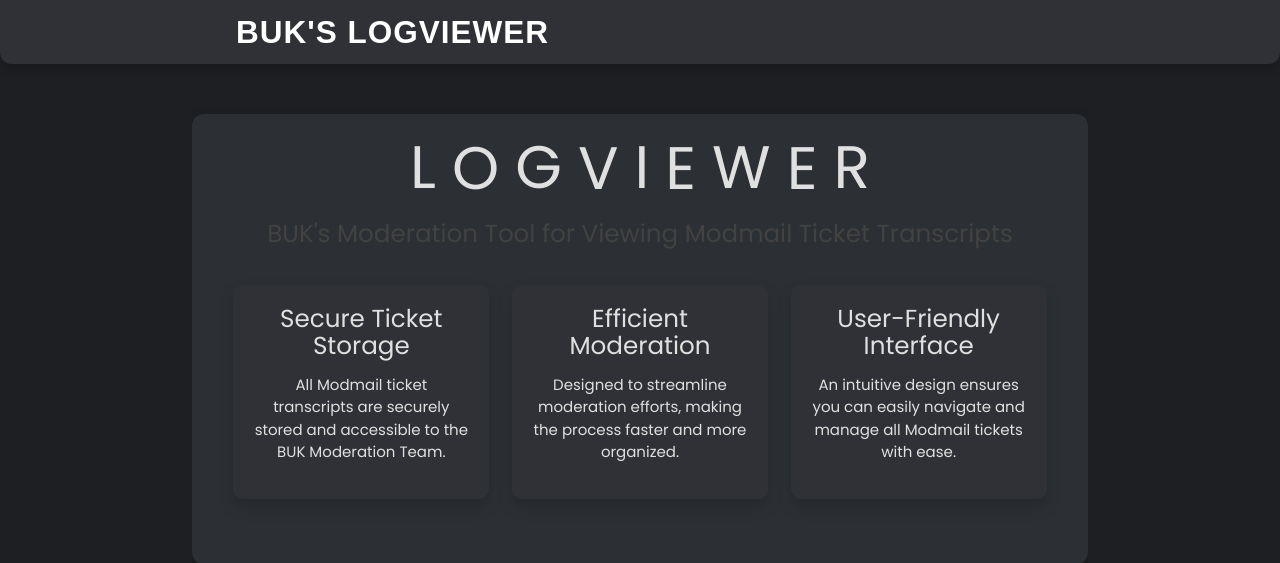
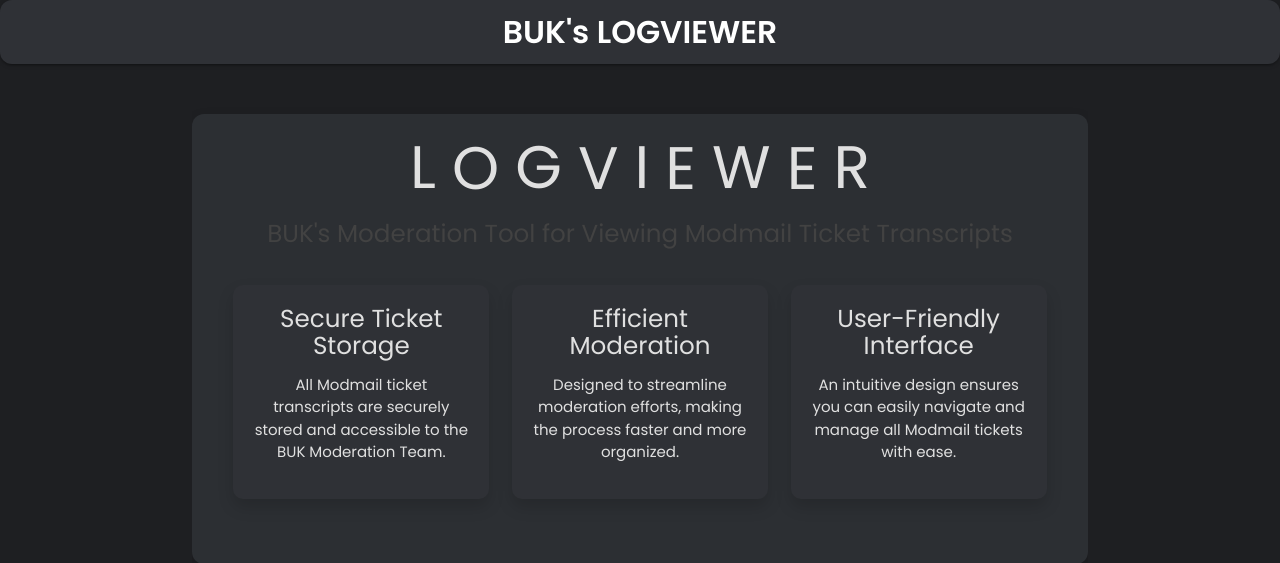
Before and after one commit to stinoooo/BUK-Modmail-Logviewer, a Python web app: template templates/index.html in a window 1280 px wide. Shown: the top 563 px of the page. Run offline with Jinja, Linux system fonts and the light colour scheme; the template is opened without the code that fills it, so the values that code supplies are empty; some libraries are stand-ins or nearby versions.

Commit message:
Update style.css

```diff
--- a/static/css/style.css
+++ b/static/css/style.css
@@ -25,50 +25,29 @@ body {
 /* === NAVIGATION STYLES === */
 .nav-wrapper {
     display: flex;
-    justify-content: space-between; /* Ensures the logo is on the left, and button is on the right */
+    justify-content: center; /* Center the logo */
     align-items: center;
-    padding: 0 20px;
-}
-
-.navbar-fixed nav {
-    background-color: #2F3136; /* Background color of the navbar */
-    border-radius: 0 0 12px 12px;
-    padding: 10px 20px;
-    box-shadow: 0 4px 10px rgba(0, 0, 0, 0.2);
+    position: relative;
 }
 
 .brand-logo {
-    font-family: 'Whitney', sans-serif;
+    position: absolute; /* Absolute positioning to keep the logo centered */
+    left: 50%;
+    transform: translateX(-50%); /* Center the logo horizontally */
     font-size: 1.6rem;
     font-weight: 600;
-    color: rgba(255, 255, 255, 0.8); /* Color for the logo text */
-    text-transform: uppercase;
-    letter-spacing: 1px;
-    margin-left: 10px; /* Adjusts spacing for the logo */
 }
 
-.nav-wrapper ul {
+.sidenav-trigger {
+    position: absolute;
+    left: 0;
     display: flex;
     align-items: center;
-    list-style-type: none;
 }
 
-.nav-wrapper ul li {
-    margin-left: 20px;
-}
-
-.nav-wrapper ul a {
-    font-size: 1.1rem;
-    color: rgba(255, 255, 255, 0.7);
-    font-weight: 500;
-    padding: 8px 16px;
-    border-radius: 8px;
-    transition: color 0.3s ease, background-color 0.3s ease;
-}
-
-.nav-wrapper ul a:hover {
-    color: #FFFFFF;
-    background-color: #7289DA; /* Discord-like blue for hover effect */
+ul.right {
+    position: absolute;
+    right: 0;
 }
 
 /* === DISCORD BUTTON IN NAV === */
```
